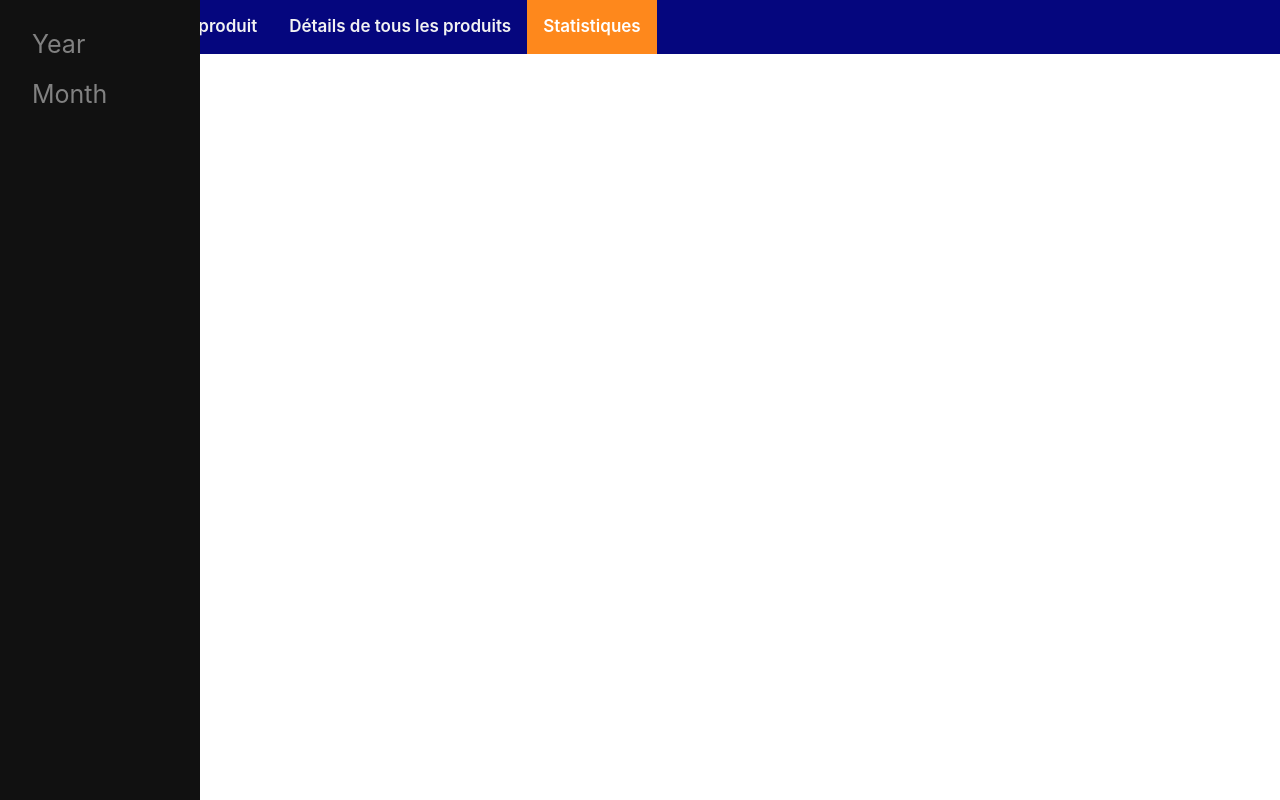
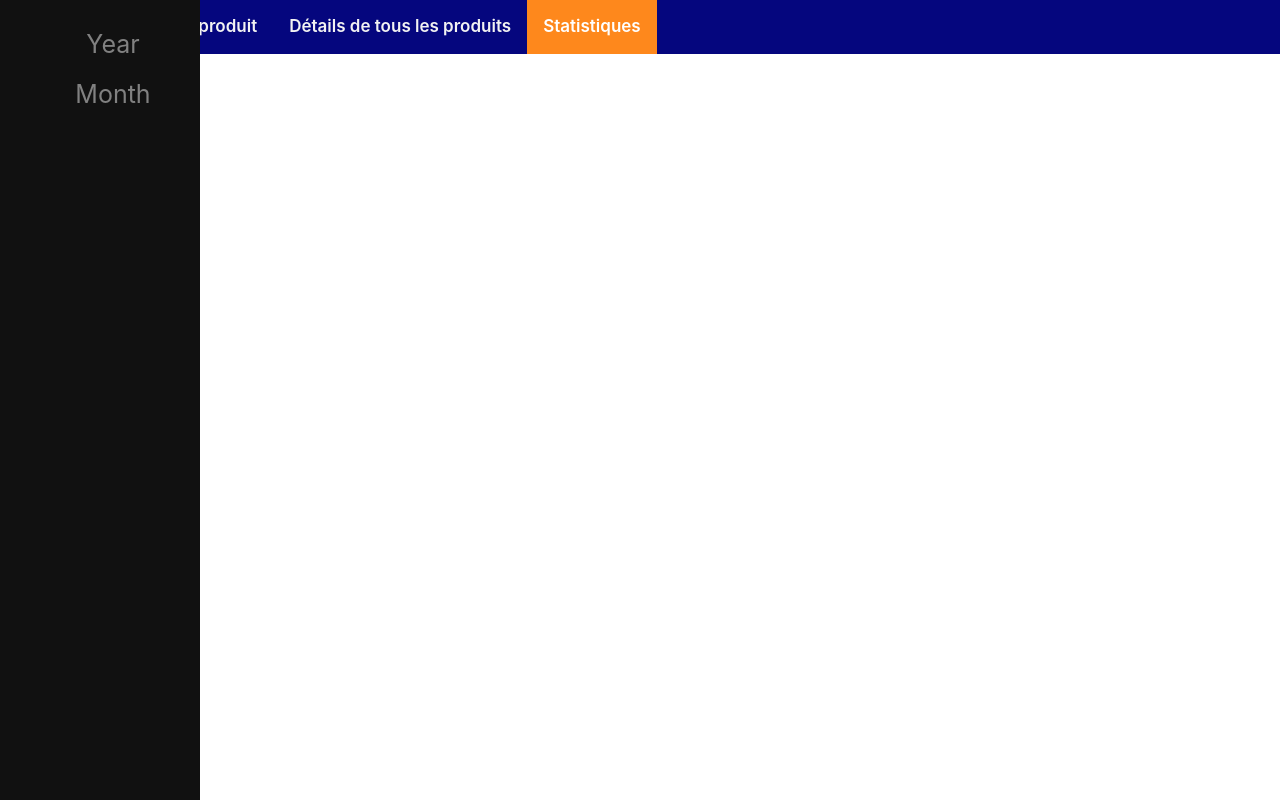
Before and after one commit to LakunCindy/django-angular, an Angular app in the folder BTBO2/: page /container/stats in a window 1280 px wide. Built offline with nearby package versions, Linux system fonts and the light colour scheme.

Commit message:
ajout sidenav dans la page Stats

```diff
--- a/BTBO2/src/app/component/stats/stats.component.css
+++ b/BTBO2/src/app/component/stats/stats.component.css
@@ -10,7 +10,6 @@ html,body {
     height: 100%;
     width: 200px;
     position: fixed;
-    z-index: 1;
     top: 0;
     left: 0;
     background-color: #111;
--- a/BTBO2/src/app/component/stats/stats.component.html
+++ b/BTBO2/src/app/component/stats/stats.component.html
@@ -1,13 +1,11 @@
-<div class="container">
-    <div class="row">
-        <div class="col-sm-1">
-            <div class="sidenav">
-                <a routerLink="/yeargain" routerLinkActive="active">Year</a>
-                <a routerLink="/monthgain" routerLinkActive="active">Month</a>
-            </div>
-        </div>
-        <div class="col-sm-11">
-            <router-outlet name='sub-component'></router-outlet>
+<div class="row">
+    <div class="col-sm-2">
+        <div class="sidenav">
+            <a routerLink="yeargain" routerLinkActive="active">Year</a>
+            <a routerLink="monthgain" routerLinkActive="active">Month</a>
         </div>
     </div>
+    <div class="col-sm-10">
+        <router-outlet></router-outlet>
+    </div>
 </div>
```
